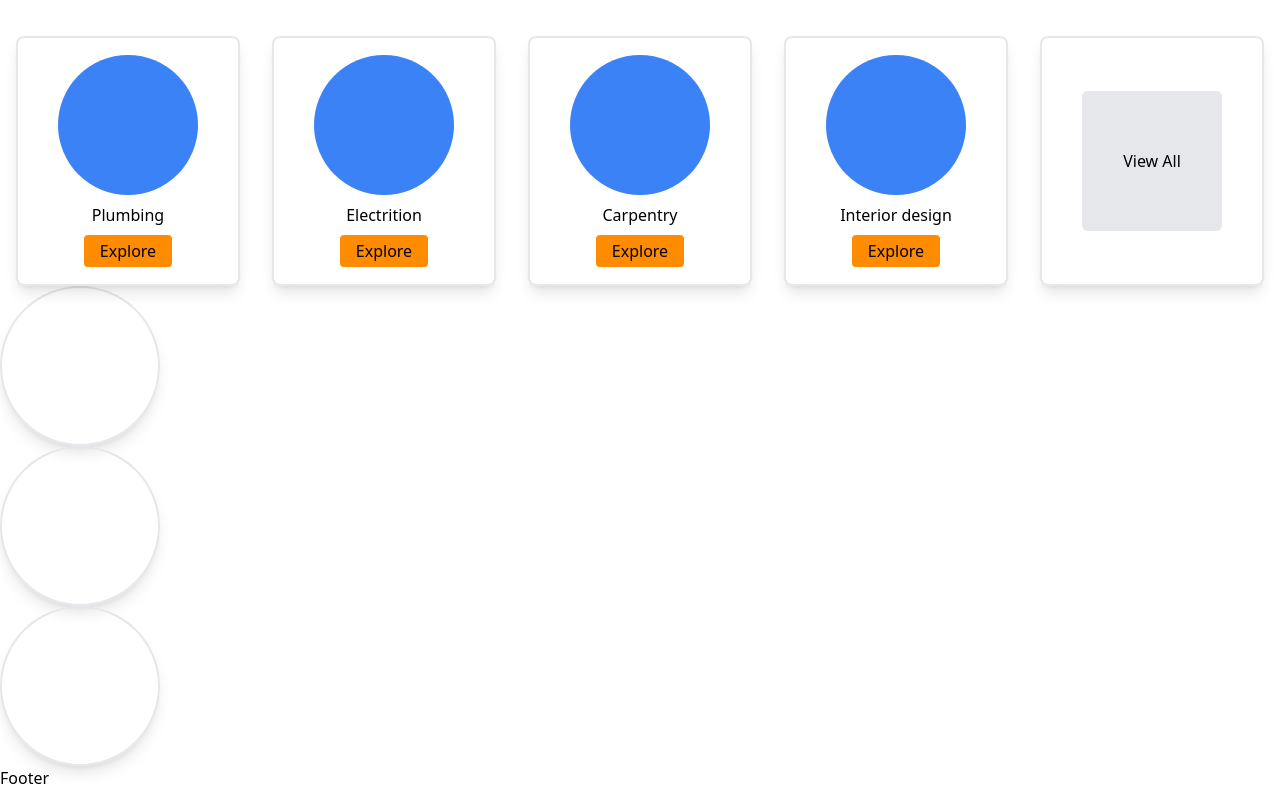
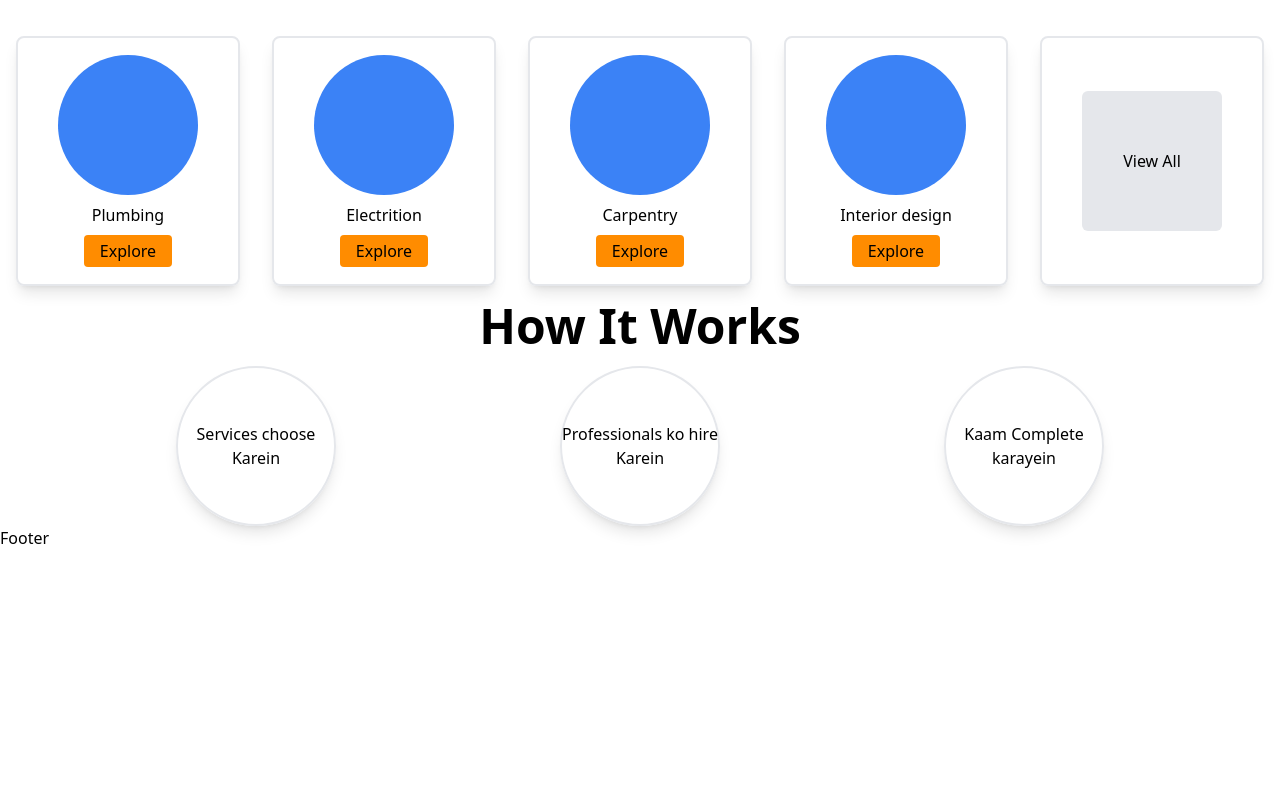
Before and after one commit to shivanand91/Sarvisso, a React (Vite) app in the folder Frontend/: page / in a window 1280 px wide. Shown: the part 632-1422 px from the top of the page. After the commit the page ends 1182 px from the top, so only its background shows below. Built offline with nearby package versions, Linux system fonts and the light colour scheme.

Commit message:
commit by anii

```diff
--- a/Frontend/src/components/Works.jsx
+++ b/Frontend/src/components/Works.jsx
@@ -3,10 +3,13 @@ import React from 'react'
 const Works = () => {
   return (
     <div>
+      <h1 className='text-center font-bold mb-4 mt-4 text-5xl'>How It Works</h1>
+      <div className='md:flex  md:justify-center md:items-center md:gap-56  '>
 
-      <div className='h-[160px] w-[160px] shadow-lg border-2  rounded-full gap 3'></div>
-      <div className='h-[160px] w-[160px] shadow-lg border-2 rounded-full gap 3'></div>
-      <div className='h-[160px] w-[160px] shadow-lg border-2 rounded-full gap 3'></div>
+      <div className='h-[160px] w-[160px] shadow-lg border-2  rounded-full flex justify-center items-center '><h1 className='text-center'>Services choose Karein </h1></div>
+      <div className='h-[160px] w-[160px] shadow-lg border-2 rounded-full flex justify-center items-center  '><h1 className='text-center'>Professionals ko hire Karein</h1></div>
+      <div className='h-[160px] w-[160px] shadow-lg border-2 rounded-full flex justify-center items-center  '> <h1 className='text-center'>Kaam Complete karayein</h1></div>
+      </div>
     </div>
   )
 }
```
